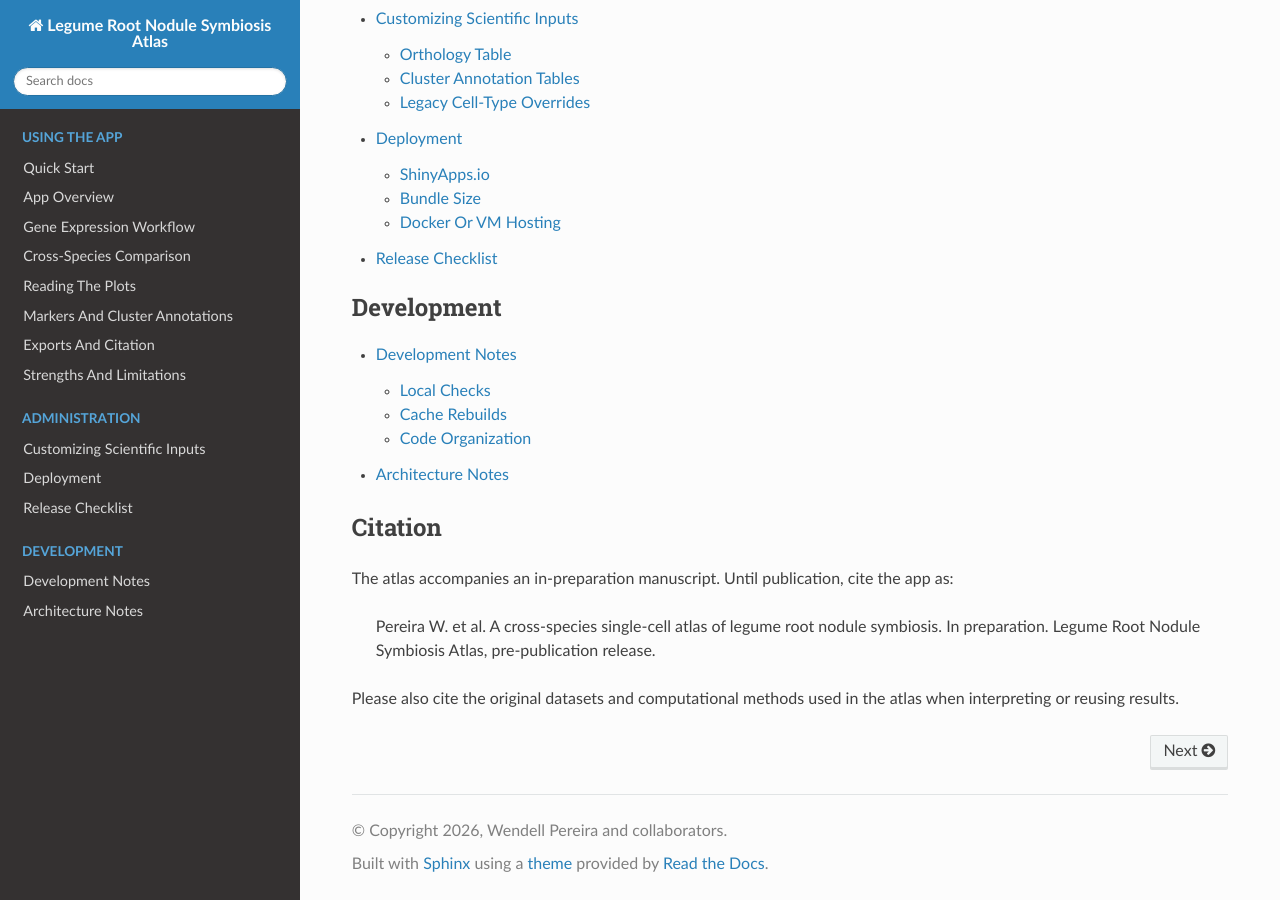
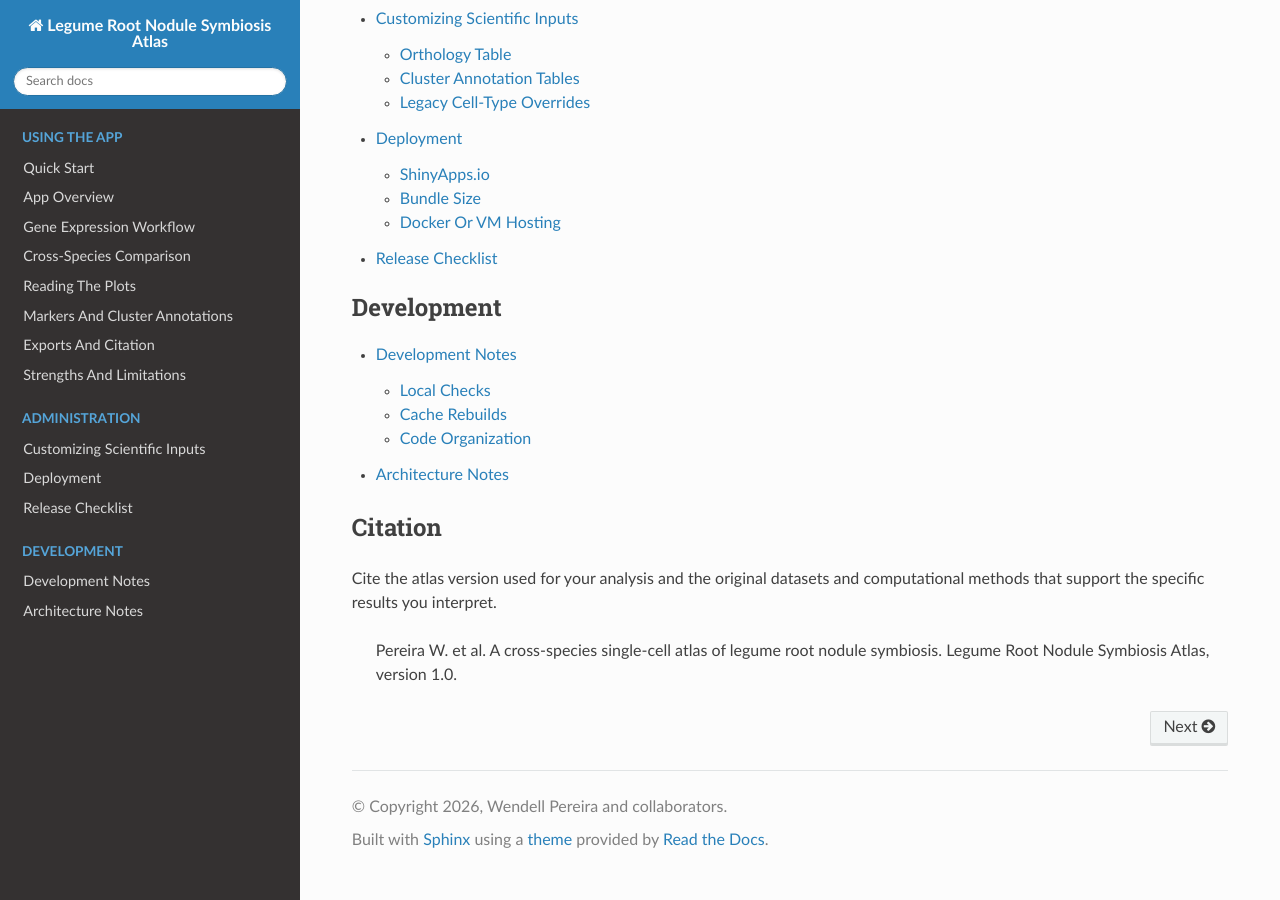
Before and after one commit to wendelljpereira/Legume_Root_Nodule_Symbiosis_Atlas, a Sphinx documentation site: the page built from docs/index.md, in a window 1280 px wide and 900 px high, scrolled down 2780 px. Built offline with Sphinx 7.4.7 and the Read the Docs theme 3.1.0, drawn with Linux system fonts in a browser that asks for light colours.

Commit message:
Refine atlas expression workflow

```diff
--- a/docs/index.md
+++ b/docs/index.md
@@ -57,8 +57,6 @@ ARCHITECTURE
 
 ## Citation
 
-The atlas accompanies an in-preparation manuscript. Until publication, cite the app as:
+Cite the atlas version used for your analysis and the original datasets and computational methods that support the specific results you interpret.
 
-> Pereira W. et al. A cross-species single-cell atlas of legume root nodule symbiosis. In preparation. Legume Root Nodule Symbiosis Atlas, pre-publication release.
-
-Please also cite the original datasets and computational methods used in the atlas when interpreting or reusing results.
+> Pereira W. et al. A cross-species single-cell atlas of legume root nodule symbiosis. Legume Root Nodule Symbiosis Atlas, version 1.0.
```
Also changed, not shown: README.md (+5 -8 lines), docs/admin/deployment.md (+1 -1 lines), docs/quickstart.md (+1 -1 lines), docs/user-guide/exports-citation.md (+2 -4 lines), 6 other files.
